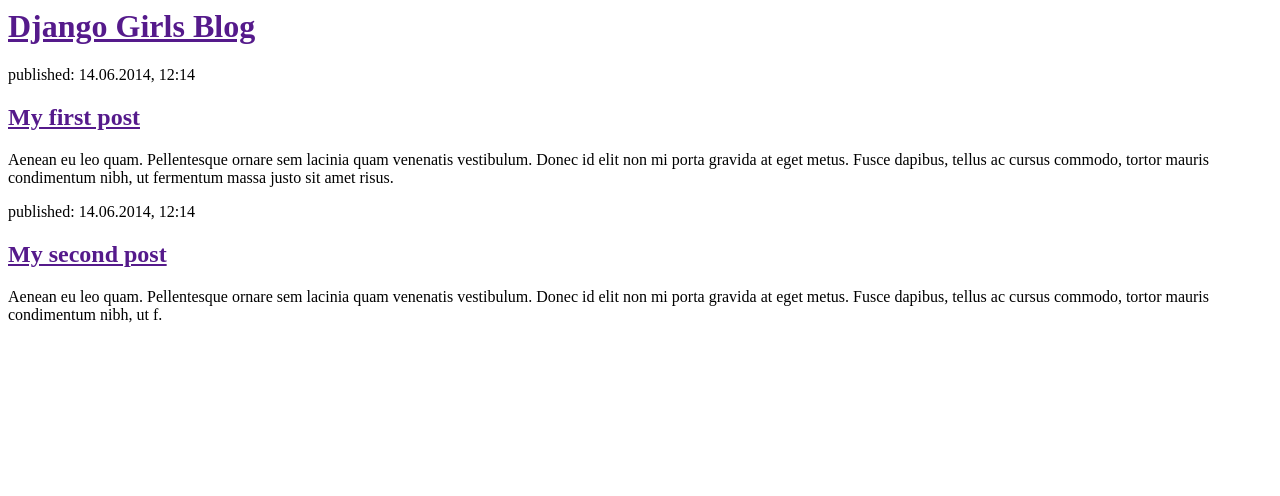
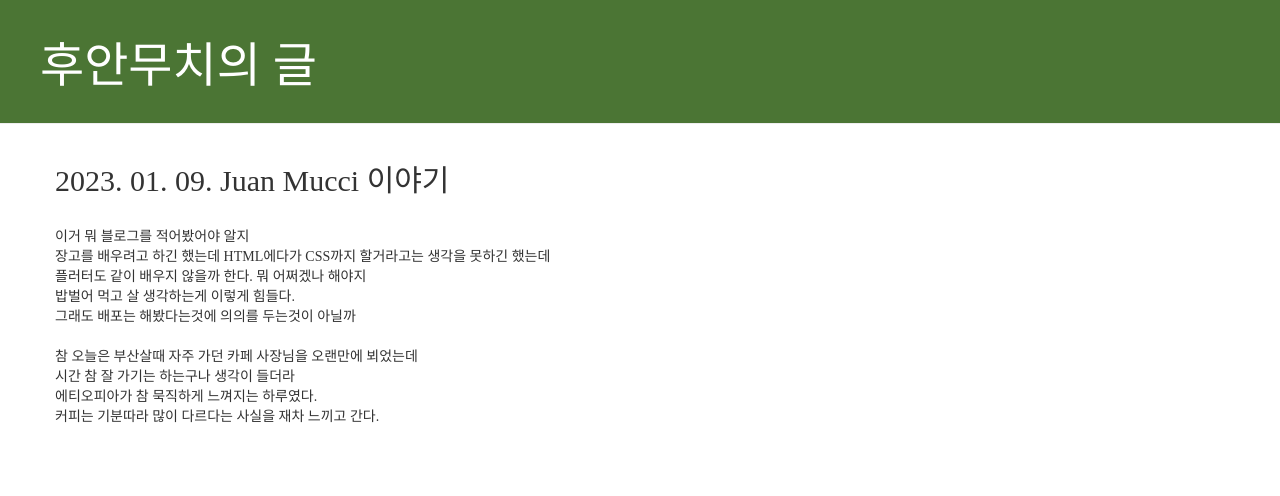
Before and after one commit to juanmucci/my-first-blog, a Django app: page / in a window 1280 px wide. Shown: the top 496 px of the page. Run offline with Django 3.2, Linux system fonts and the light colour scheme; data that the repository does not hold is empty; some libraries are stand-ins or nearby versions.

Commit message:
Juan Mucci의 1월 9일 이야기

```diff
--- /dev/null
+++ b/blog/static/css/blog.css
@@ -0,0 +1,46 @@
+.page-header {
+    background-color: #4b7534;
+    margin-top: 0;
+    padding: 20px 20px 20px 40px;
+}
+
+.page-header h1, .page-header h1 a, .page-header h1 a:visited, .page-header h1 a:active {
+    color: #ffffff;
+    font-size: 36pt;
+    text-decoration: none;
+}
+
+.content {
+    margin-left: 40px;
+}
+
+h1, h2, h3, h4, p {
+    font-family: 'Noto Serif KR', serif;
+}
+
+.date {
+    color: #828282;
+}
+
+.save {
+    float: right;
+}
+
+.post-form textarea, .post-form input {
+    width: 100%;
+}
+
+.top-menu, .top-menu:hover, .top-menu:visited {
+    color: #ffffff;
+    float: right;
+    font-size: 26pt;
+    margin-right: 20px;
+}
+
+.post {
+    margin-bottom: 70px;
+}
+
+.post h1 a, .post h1 a:visited {
+    color: #000000;
+}
--- a/blog/templates/blog/post_list.html
+++ b/blog/templates/blog/post_list.html
@@ -1,22 +1,49 @@
+{% load static %}
 <html>
     <head>
-        <title>Django Girls blog</title>
+        <link href="https://fonts.googleapis.com/css2?family=Noto+Serif+KR:wght@500&display=swap" rel="stylesheet">
+        <title>후안무치 html</title>
+        <link rel="stylesheet" href="//maxcdn.bootstrapcdn.com/bootstrap/3.2.0/css/bootstrap.min.css">
+        <link rel="stylesheet" href="//maxcdn.bootstrapcdn.com/bootstrap/3.2.0/css/bootstrap-theme.min.css">
+        <link rel="stylesheet" href="{% static 'css/blog.css' %}">
     </head>
     <body>
-        <div>
-            <h1><a href="">Django Girls Blog</a></h1>
+        <div class="page-header">
+            <h1><a href="/">후안무치의 글</a></h1>
         </div>
 
-        <div>
-            <p>published: 14.06.2014, 12:14</p>
-            <h2><a href="">My first post</a></h2>
-            <p>Aenean eu leo quam. Pellentesque ornare sem lacinia quam venenatis vestibulum. Donec id elit non mi porta gravida at eget metus. Fusce dapibus, tellus ac cursus commodo, tortor mauris condimentum nibh, ut fermentum massa justo sit amet risus.</p>
-        </div>
+        <div class="content container">
+            <div class="row">
+                <div class="col-md-8">
+                    <div class="post">
+                        <h2>2023. 01. 09. Juan Mucci 이야기</h2>
+                        <p><br />이거 뭐 블로그를 적어봤어야 알지<br />
+                            장고를 배우려고 하긴 했는데 HTML에다가 CSS까지 할거라고는 생각을 못하긴 했는데<br />
+                            플러터도 같이 배우지 않을까 한다. 뭐 어쩌겠나 해야지<br />
+                            밥벌어 먹고 살 생각하는게 이렇게 힘들다.<br />
+                            그래도 배포는 해봤다는것에 의의를 두는것이 아닐까<br /><br />
+                            참 오늘은 부산살때 자주 가던 카페 사장님을 오랜만에 뵈었는데<br />
+                            시간 참 잘 가기는 하는구나 생각이 들더라<br />
+                            에티오피아가 참 묵직하게 느껴지는 하루였다.<br />
+                            커피는 기분따라 많이 다르다는 사실을 재차 느끼고 간다.<br />
+                    </div>
 
-        <div>
-            <p>published: 14.06.2014, 12:14</p>
-            <h2><a href="">My second post</a></h2>
-            <p>Aenean eu leo quam. Pellentesque ornare sem lacinia quam venenatis vestibulum. Donec id elit non mi porta gravida at eget metus. Fusce dapibus, tellus ac cursus commodo, tortor mauris condimentum nibh, ut f.</p>
+                    <!-- 블로그 글에 쓰는 본문내용. 나중에 다시 살려야지!
+
+                        {% for post in posts %}
+                        <div class="post">
+                            <div class="date">
+                                <p>published: {{ post.published_date }}</p>
+                            </div>
+                            <h1><a href="">{{ post.title }}</a></h1>
+                            <p>{{ post.text|linebreaksbr }}</p>
+                        </div>
+                    {% endfor %}
+                    -->
+                </div>
+            </div>
         </div>
     </body>
+
+
 </html>
--- a/blog/views.py
+++ b/blog/views.py
@@ -1,6 +1,7 @@
 from django.shortcuts import render
-
-# Create your views here.
+from django.utils import timezone
+from .models import Post
 
 def post_list(request):
-    return render(request, 'blog/post_list.html', {})
+    posts = Post.objects.filter(published_date__lte=timezone.now()).order_by('published_date')
+    return render(request, 'blog/post_list.html', {'posts': posts})
```
